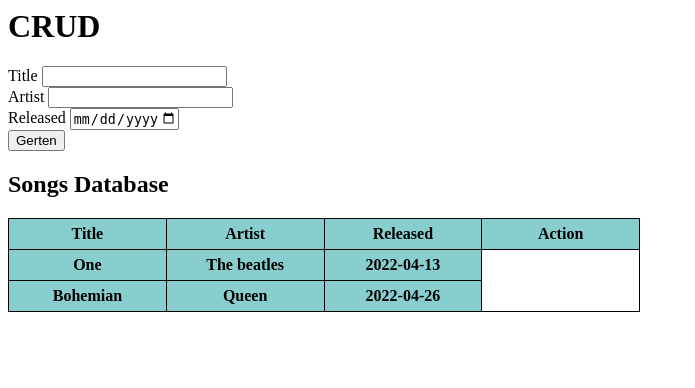
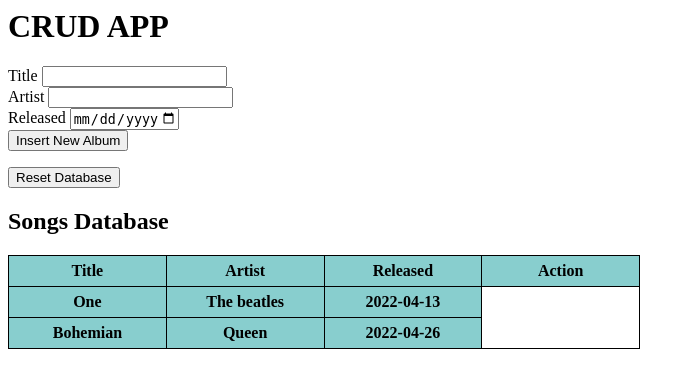
Before and after one commit to GermanParra/CRUD-APP, a Flask app: page / in a window 1280 px wide. Shown: the top 388 px of the page, without its empty margins (0-695 px from the left). Run offline with Flask 2, Linux system fonts and the light colour scheme; data comes from the database, SQL or seed files in the repository; both versions use the stored data as it was after the commit; lists and menus that the app fills with data are empty.

Commit message:
Insert and Reset Database Functions Added

```diff
--- a/app.py
+++ b/app.py
@@ -1,3 +1,4 @@
+from ast import Global, Pass
 from datetime import datetime
 import sqlite3
 from flask import Flask, render_template, request, redirect, url_for, jsonify
@@ -14,6 +15,7 @@ app.config["SQLALCHEMY_DATABASE_URI"] = 'sqlite:///database.db' #getenv('DATABAS
 DB.init_app(app)
 
 
+
 @app.route('/')
 def home():
     c = sqlite3.connect('database.db')
@@ -22,19 +24,22 @@ def home():
 
     return render_template('home.html', test = cur.fetchall())
 
+@app.route('/album_insert')
+def album_insert():
+    new_row = [request.args['title'],request.args['artist'],datetime.strptime(request.args['released'], '%Y-%m-%d')]
+    DB.session.add(Albums(title=new_row[0], artist=new_row[1], released=new_row[2]))
+    DB.session.commit()
+    return render_template('insert.html', new_row=new_row)
 
-@app.route('/edit', methods=['GET','POST'])
-def edit():
+@app.route('/insert')
+def insert():
 
-    return jsonify(title=request.args['title'],
-                   artist=request.args['artist'],
-                   released=request.args['released'])
+    return request.args['released']
 
 @app.route('/reset')
 def reset():
     DB.drop_all()
     DB.create_all()
-    DB.session.add(Albums(title='One',artist='The Beatles',released=datetime(1994,2,13)))
     DB.session.commit()
     return 'Data base was re-established'
 
--- a/templates/edit.html
+++ /dev/null
@@ -1,3 +0,0 @@
-<h2>The track was succesfully added to the Database</h2>
-
-<h3>{{title, artist, genre, released}}</h3>
--- a/templates/home.html
+++ b/templates/home.html
@@ -1,6 +1,6 @@
-<h1>CRUD</h1>
+<h1>CRUD APP</h1>
 
-<form action="edit" method="get">
+<form action="album_insert" method="get">
 
         <lable for="title">Title</lable>
         <input type="text" name="title" value="" required> <br>
@@ -11,9 +11,11 @@
         <label for="released">Released</label>
         <input type="date" name="released" value="" min="1900-01-01" max="2025-01-01" required> <br>
 
-        <input type="submit" value="Gerten">
+        <input type="submit" value="Insert New Album">
 </form>
-
+<form action="reset" method="get">
+  <input type="submit" value="Reset Database">
+</form>
 <html>
 <style>
 table, th, td {
```
Also changed, not shown: templates/insert.html (added, +19 -0 lines), database.db.
